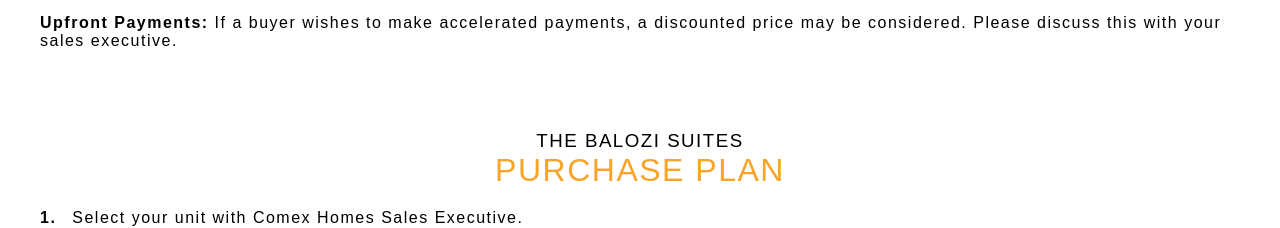
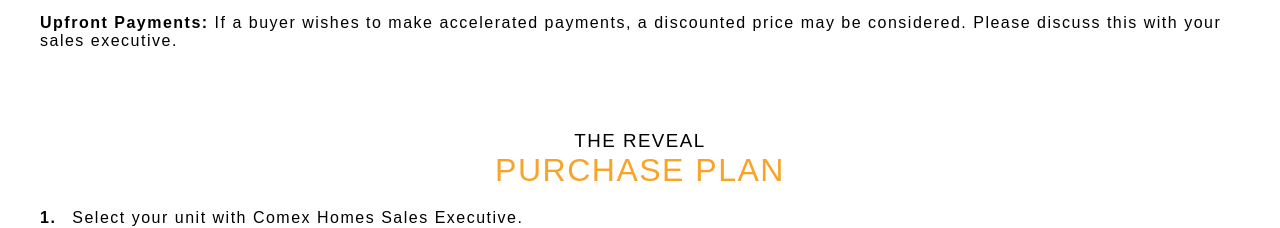
Before and after one commit to olingomaxwell1999/reveal, a Next.js app: page /investorsguide in a window 1280 px wide. Shown: the part 1323-1551 px from the top of the page. Built offline with nearby package versions, Linux system fonts and the light colour scheme; a web font is replaced by a local one.

Commit message:
minor changes

```diff
--- a/components/Purchase.jsx
+++ b/components/Purchase.jsx
@@ -11,7 +11,7 @@
   return (
     <div data-aos="fade-up" className='purchase-plan'>
         <div data-aos="fade-up" className="top-text">
-          <h3>the balozi suites</h3>
+          <h3>the reveal</h3>
           <h1>purchase plan</h1>
         </div>
 
--- a/styles/globals.css
+++ b/styles/globals.css
@@ -191,6 +191,11 @@
   text-transform: uppercase;
   font-weight: 400;
   text-align: center;
+}
+
+.main{
+  overflow: visible;
+  width: 100%;
 }
 
 .text h3{
```
